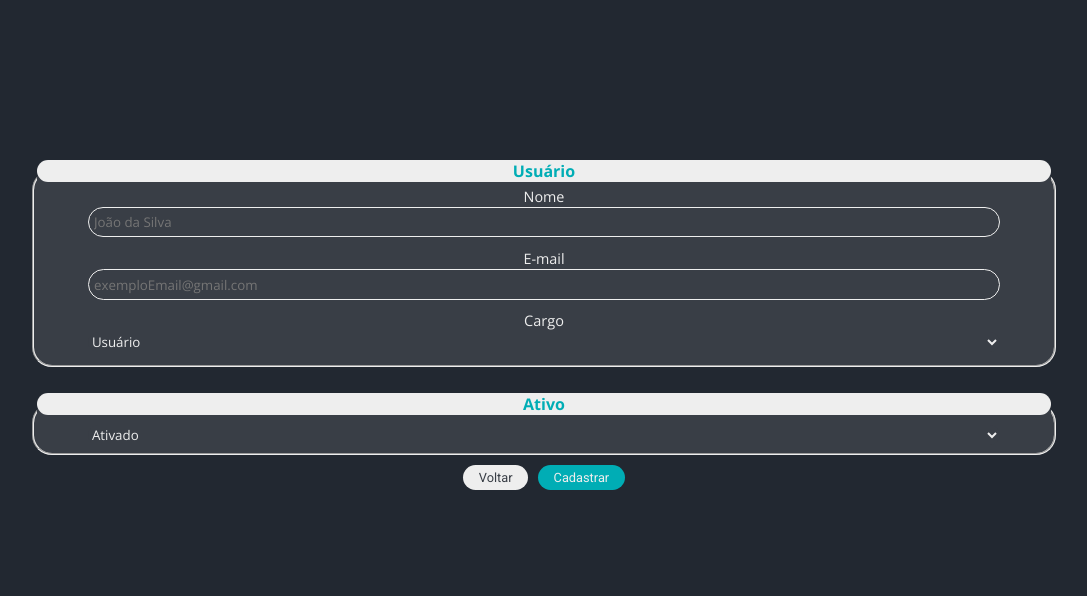
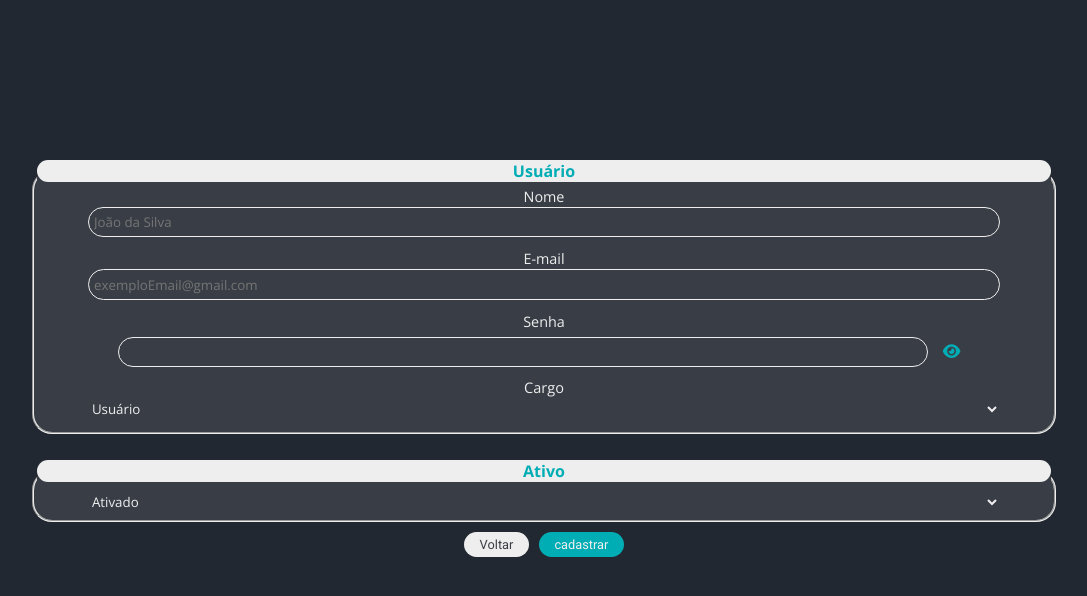
Before and after one commit to GusthavoSoares/registro_atendimento, a PHP site: page /view/cadastrar_usuario.php in a window 1280 px wide. Shown: the top 596 px of the page, without its empty margins (96-1183 px from the left). Run offline with PHP 8.4, Linux system fonts and the light colour scheme; some libraries are stand-ins or nearby versions.

Commit message:
Update cadastrar_usuario.php

```diff
--- a/view/cadastrar_usuario.php
+++ b/view/cadastrar_usuario.php
@@ -11,20 +11,27 @@
     <title>Cadastrar Usuário</title>
 </head>
 <body>
-    <form method="post" class="formulario mt12-5 centralizado">
+    <form method="post" class="formulario mt12-5 centralizado" action="../src/controller/cadastraUsuario.php">
         <fieldset class="formulario__campo w80">
             <legend class="formulario__subtitulo">Usuário</legend>
             <section class="centralizado">
                 <label class="formulario__etiqueta" for="nomeUsuario">Nome</label>
                 <div>
-                    <input type="text" class="formulario__entrada w90" value='' name="nomeUsuario" required id="nomeUsuario" placeholder="João da Silva"  >
+                    <input type="text" class="formulario__entrada w90" value='' name="nome" required id="nomeUsuario" placeholder="João da Silva"  >
                 </div>
             </section>
             <section class="centralizado mv1">
                 <label class="formulario__etiqueta" for="emailUsuario ">E-mail</label>
                 <div>
-                    <input class="formulario__entrada w90" type="email" value='' name="emailUsuario" required id="emailUsuario"
+                    <input class="formulario__entrada w90" type="email" value='' name="email" required id="emailUsuario"
                     placeholder="exemploEmail@gmail.com" >
+                </div>
+            </section>
+            <section>
+                <label class="formulario__etiqueta"  for="senha">Senha</label>
+                <div class="mv0-5">
+                    <input value="" type="password" id="senha" name="senha" class="formulario__entrada w80" required minlength="5" maxlength="20">
+                    <i class="fa-solid fa-eye icone centralizado mh1" id="olho"></i>
                 </div>
             </section>
             <section>
@@ -39,7 +46,7 @@
             <fieldset class="formulario__campo w80 mt2">
             <legend class="formulario__subtitulo">Ativo</legend>
                 <div class="centralizado mv0-5">
-                    <select class="formulario__selecao w90" required name="ativo">
+                    <select class="formulario__selecao w90" required name="ativoUsuario">
                         <option value="Ativado">Ativado</option>
                         <option value="Desativado">Desativado</option>
                     </select>
@@ -48,9 +55,10 @@
         </fieldset>
         <div class="w80 centralizado mv0-5">
             <a href="admin.php" class="formulario__botao__secundario formulario__botao__padrao">Voltar</a>
-            <input type="submit" class="formulario__botao formulario__botao__padrao" value="Cadastrar">
+            <input type="submit" class="formulario__botao formulario__botao__padrao" value="cadastrar" name="salvar">
         </div>
     </form>
 <script src="https://kit.fontawesome.com/df85906e6a.js" crossorigin="anonymous"></script>
+<script src="./js/olho.js"></script>
 </body>
 </html>
```
